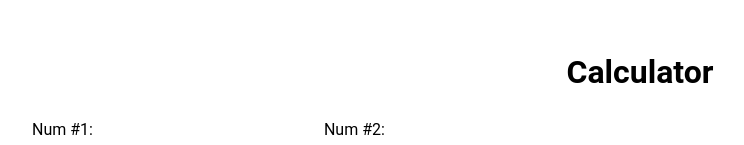
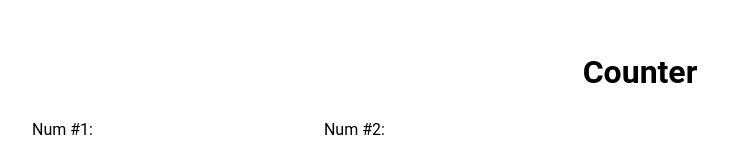
Before and after one commit to GMalahov/Creating-Software, a website: page static/index.html in a window 1280 px wide. Shown: the top 145 px of the page, without its empty margins (0-744 px from the left). Drawn offline with Linux system fonts and the light colour scheme; files that its build step writes are made by us from their sources; files whose address does not match are found by name.

Commit message:
Update index.html

```diff
--- a/static/index.html
+++ b/static/index.html
@@ -5,7 +5,7 @@
     <link rel="stylesheet" type="text/css" href="/Users/macbookpro/WebstormProjects/Creating-Software-2/static/style.css">
 </head>
 <body>
-<h1>Calculator</h1>
+<h1>Counter</h1>
 
 <form method="post" action="/calculate">
     <label for="x">Num #1:</label>
```
